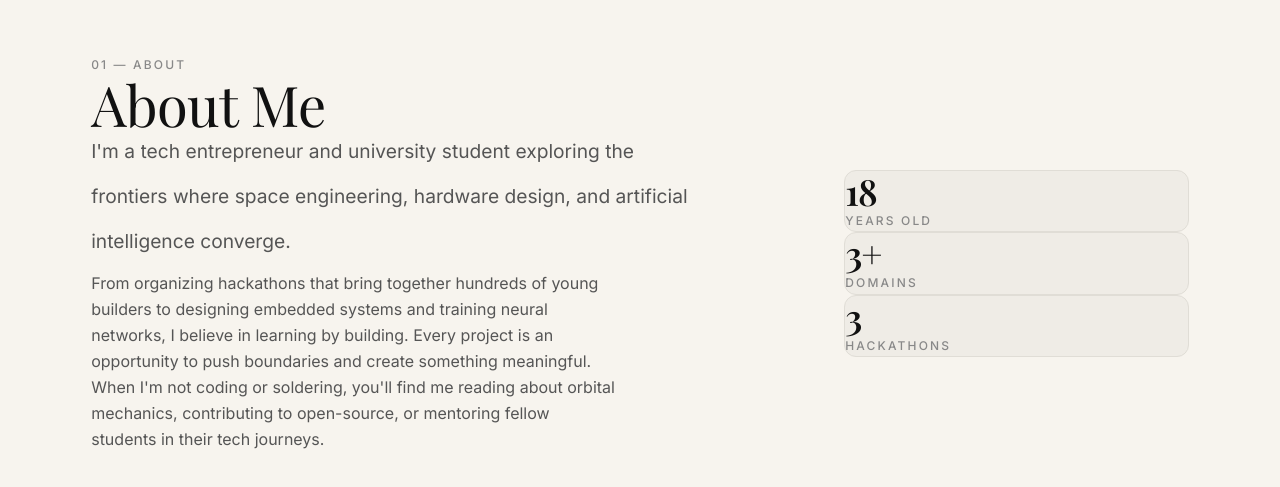
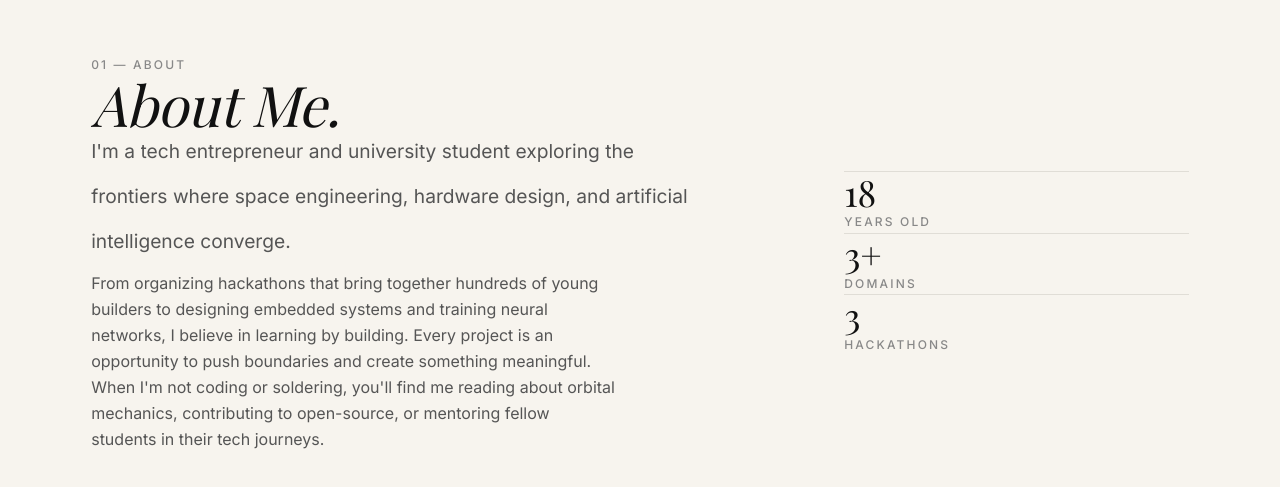
Before and after one commit to Ares006-007/My-portfolio, a React (Vite) app: page / in a window 1280 px wide. Shown: the part 1001-1488 px from the top of the page. Built offline with nearby package versions, Linux system fonts and the light colour scheme; a web font is replaced by a local one.

Commit message:
layout: redesign about section for better breathing room

```diff
--- a/src/components/About.jsx
+++ b/src/components/About.jsx
@@ -20,7 +20,7 @@ export default function About() {
           {/* Bio — takes 7 cols */}
           <div className="md:col-span-7">
             <RevealOnScroll>
-              <h2 className="heading-lg mb-12">About Me</h2>
+              <h2 className="heading-lg italic mb-12 text-fg-muted">About Me.</h2>
             </RevealOnScroll>
             <AnimatedText
               text="I'm a tech entrepreneur and university student exploring the frontiers where space engineering, hardware design, and artificial intelligence converge."
@@ -45,12 +45,12 @@ export default function About() {
 
           {/* Stats — takes 4 cols, offset by 1 */}
           <div className="md:col-span-4 md:col-start-9 flex flex-col justify-center">
-            <div className="space-y-6">
+            <div className="space-y-12">
               {stats.map((stat, i) => (
                 <RevealOnScroll key={stat.label} delay={i * 0.1} direction="right">
-                  <div className="bg-bg-alt rounded-xl p-6 border border-border">
+                  <div className="border-t border-border pt-4">
                     <p
-                      className="text-4xl font-bold tracking-tight text-fg"
+                      className="text-4xl text-fg"
                       style={{ fontFamily: 'var(--font-heading)' }}
                     >
                       {stat.number}
```
